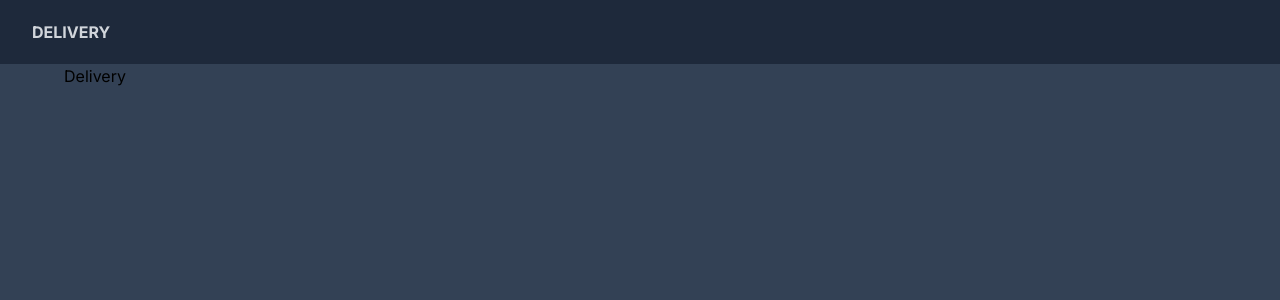
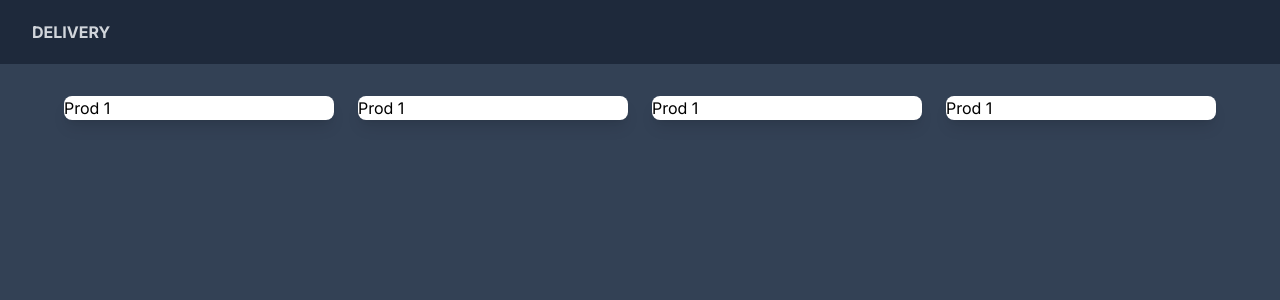
Before and after one commit to EagleJhow/delivery, a Next.js app: page / in a window 1280 px wide. Shown: the top 300 px of the page. Built offline with nearby package versions, Linux system fonts and the light colour scheme.

Commit message:
Listagem de Produtos

```diff
--- a/src/app/components/NavBar.tsx
+++ b/src/app/components/NavBar.tsx
@@ -8,6 +8,8 @@
           </Link>
 
         </nav>
+
+
     )
 }
 
--- a/src/app/page.tsx
+++ b/src/app/page.tsx
@@ -2,8 +2,23 @@
 
 export default function Home() {
   return (
-   <div>
-    <h1>Delivery</h1>
+   <div className="max-w-7xl mx-auto pt-8 px-8 xl:px-0">
+      <div className="grid grid-cols-1 sm:grid-cols-2 md:grid-cols-3 lg:grid-cols-4 gap-10 xl:gap-6">
+
+        <div className="bg-white rounded-lg shadow-lg overflow-hidden">
+          Prod 1
+        </div>
+        <div className="bg-white rounded-lg shadow-lg overflow-hidden">
+          Prod 1
+        </div>
+        <div className="bg-white rounded-lg shadow-lg overflow-hidden">
+          Prod 1
+        </div>
+        <div className="bg-white rounded-lg shadow-lg overflow-hidden">
+          Prod 1
+        </div>
+
+      </div>
    </div>
 
   );
```
